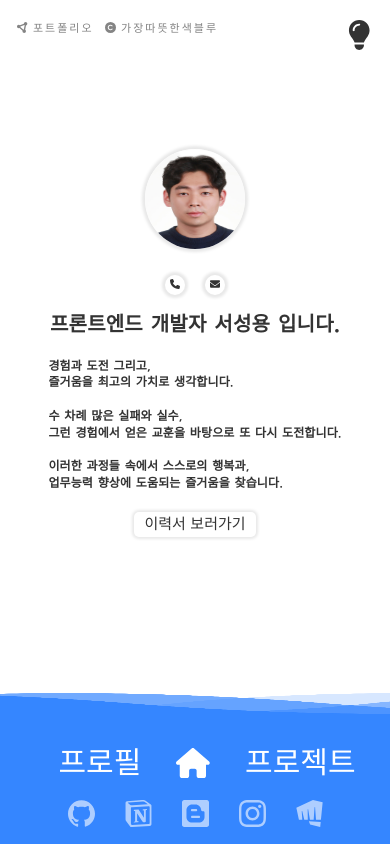
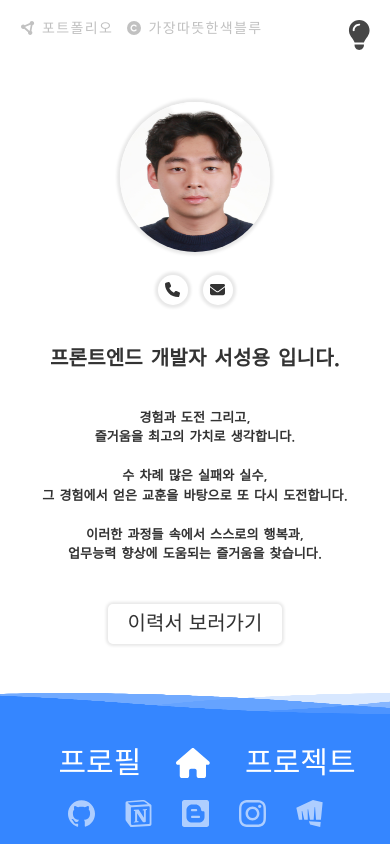
Before and after one commit to rkekqmf/OP.GG, a Next.js app: page /profile in a window 390 px wide. Built offline with nearby package versions, Linux system fonts and the light colour scheme.

Commit message:
mod : profile 반응형

```diff
--- a/components/home/animation.js
+++ b/components/home/animation.js
@@ -2,7 +2,9 @@ import Lottie from "react-lottie-player";
 import lottieJson from "/public/animation.json";
 
 const Animation = () => {
-  return <Lottie loop animationData={lottieJson} play style={{ width: "50vw", height: "50vh" }} />;
+  return (
+    <Lottie loop animationData={lottieJson} play style={{ width: "32rem", height: "32rem" }} />
+  );
 };
 
 export default Animation;
--- a/components/layout/footer.js
+++ b/components/layout/footer.js
@@ -94,15 +94,15 @@ const Contact = styled(Menu)`
 
 const Info = styled.ul`
   position: fixed;
-  top: 2em;
+  top: 1.5em;
   left: 1.5em;
   display: flex;
   column-gap: 1em;
-  font-size: 1.1rem;
+  font-size: 1.4rem;
   font-weight: 100;
   color: ${({ theme }) => theme.fontColor};
-  letter-spacing: 0.2rem;
-  opacity: 0.6;
+  letter-spacing: 0.1em;
+  opacity: 0.3;
   z-index: 2;
   span {
     margin-left: 0.5em;
--- /dev/null
+++ b/data/profileData.js
@@ -0,0 +1,3 @@
+export const comment1 = "프론트엔드 개발자 서성용 입니다.";
+export const comment2 =
+  "경험과 도전 그리고,\n즐거움을 최고의 가치로 생각합니다.\n\n수 차례 많은 실패와 실수,\n그 경험에서 얻은 교훈을 바탕으로 또 다시 도전합니다.\n\n이러한 과정들 속에서 스스로의 행복과,\n업무능력 향상에 도움되는 즐거움을 찾습니다.";
--- a/pages/layout.js
+++ b/pages/layout.js
@@ -23,6 +23,7 @@ const Icon = styled.i`
   right: 2em;
   svg {
     font-size: 3rem;
+    opacity: 0.9;
     filter: drop-shadow(0 0 0.5rem #fff) drop-shadow(0 0 1rem #fff) drop-shadow(0 0 1.5rem #fff);
     &:hover {
       cursor: pointer;
--- a/pages/profile.js
+++ b/pages/profile.js
@@ -1,24 +1,19 @@
-import axios from "axios";
 import Image from "next/image";
-import styled from "styled-components";
-import { Container } from "../styles/commonStyle";
+import { Container, Contact, ImageBox, Content, Title, Comment } from "../styles/profileStyle";
+import { comment1, comment2 } from "../data/profileData";
 import { FontAwesomeIcon } from "@fortawesome/react-fontawesome";
 import { faEnvelope, faPhone } from "@fortawesome/free-solid-svg-icons";
 
 const Profile = ({ container }) => {
-  const { bold, color, children } = container;
-  const containerStyle = { bold, color };
-  const comment1 = "프론트엔드 개발자 서성용 입니다.";
-  const comment2 =
-    "경험과 도전 그리고,\n즐거움을 최고의 가치로 생각합니다.\n\n수 차례 많은 실패와 실수,\n그런 경험에서 얻은 교훈을 바탕으로 또 다시 도전합니다.\n\n이러한 과정들 속에서 스스로의 행복과,\n업무능력 향상에 도움되는 즐거움을 찾습니다.";
-
+  //   const { bold, color, children } = container;
+  //   const containerStyle = { bold, color };
+  // <S.Container {...containerStyle}>
+  //     {children}
   return (
-    // <S.Container {...containerStyle}>
-    //   {children}
     <Container>
       <Contact>
         <ImageBox>
-          <Image src="/증명사진.jpg" layout="fill" objectFit="fill" alt="프로필사진" />
+          <Image src="/증명사진.jpg" layout="fill" objectFit="fill" alt="프로필 사진" />
         </ImageBox>
         <a href="tel:+821063367941" target="_blank" rel="noreferrer">
           <FontAwesomeIcon icon={faPhone} />
@@ -28,8 +23,8 @@ const Profile = ({ container }) => {
         </a>
       </Contact>
       <Content>
-        <Comment1>{comment1}</Comment1>
-        <Comment2>{comment2}</Comment2>
+        <Title>{comment1}</Title>
+        <Comment>{comment2}</Comment>
         <a
           href="https://rkekqmf.notion.site/896b6c5d619949f4a430931addbe3dd1"
           target="_blank"
@@ -41,137 +36,10 @@ const Profile = ({ container }) => {
     </Container>
   );
 };
-/* Extra small devices (phones, 600px and down) */
-// @media only screen and (max-width: 600px) {...}
 
-// /* Small devices (portrait tablets and large phones, 600px and up)
-// */
-// @media only screen and (min-width: 600px) {...}
-
-// /* Medium devices (landscape tablets, 768px and up) */
-// @media only screen and (min-width: 768px) {...}
-
-// /* Large devices (laptops/desktops, 992px and up) */
-// @media only screen and (min-width: 992px) {...}
-
-// /* Extra large devices (large laptops and desktops, 1200px and up) */
-// @media only screen and (min-width: 1200px) {...}
-
-Profile.defaultProps = {
-  container: { bold: true, color: "red", children: "zz" },
-};
-
-const ImageBox = styled.div`
-  position: relative;
-  margin-bottom: 3rem;
-  border-radius: 50rem;
-  overflow: hidden;
-  box-shadow: 0 0 3px 3px ${({ theme }) => theme.shadowColor};
-  @media only screen and (max-width: 600px) {
-    width: 10rem;
-    height: 10rem;
-  }
-  @media only screen and (min-width: 600px) {
-    width: 15rem;
-    height: 15rem;
-  }
-  @media only screen and (min-width: 768px) {
-    width: 20rem;
-    height: 20rem;
-  }
-  @media only screen and (min-width: 992px) {
-    width: 25rem;
-    height: 25rem;
-  }
-  @media only screen and (min-width: 1200px) {
-  }
-`;
-
-const Contact = styled.div`
-  text-align: center;
-  margin-bottom: 2rem;
-  a {
-    margin: 0 1rem;
-    border-radius: 50%;
-    width: fit-content;
-    box-shadow: 0 0 3px 3px ${({ theme }) => theme.shadowColor};
-    @media only screen and (max-width: 600px) {
-      font-size: 1rem;
-      padding: 0.5rem 0.5rem;
-    }
-    @media only screen and (min-width: 600px) {
-      font-size: 1.5rem;
-      padding: 0.7rem 0.7rem;
-    }
-    @media only screen and (min-width: 768px) {
-      font-size: 2rem;
-      padding: 0.9rem 0.9rem;
-    }
-    @media only screen and (min-width: 992px) {
-      font-size: 2.5rem;
-      padding: 1.1rem 1.1rem;
-    }
-    @media only screen and (min-width: 1200px) {
-    }
-  }
-`;
-
-const Content = styled.div`
-  display: flex;
-  flex-direction: column;
-  row-gap: 2rem;
-  a {
-    font-size: 2rem;
-    padding: 10px 20px;
-    border-radius: 5px;
-    width: fit-content;
-    box-shadow: 0 0 3px 2px ${({ theme }) => theme.shadowColor};
-    @media only screen and (max-width: 600px) {
-      font-size: 1.5rem;
-      padding: 5px 10px;
-    }
-  }
-  @media only screen and (max-width: 600px) {
-    align-items: center;
-  }
-  @media only screen and (min-width: 600px) {
-    align-items: center;
-  }
-  @media only screen and (min-width: 992px) {
-    align-items: flex-start;
-  }
-`;
-
-const Comment1 = styled.p`
-  font-family: Nanum Gothic, sans-serif;
-  font-weight: 800;
-  letter-spacing: 0.01em;
-  word-spacing: 0.1em;
-  line-height: 1.4em;
-  @media only screen and (max-width: 600px) {
-    font-size: 2rem;
-  }
-  @media only screen and (min-width: 600px) {
-    font-size: 3rem;
-  }
-  @media only screen and (min-width: 992px) {
-    font-size: 4rem;
-  }
-`;
-const Comment2 = styled(Comment1)`
-  font-weight: 600;
-  font-size: 1.3em;
-  white-space: pre-wrap;
-  @media only screen and (max-width: 600px) {
-    font-size: 1.2rem;
-  }
-  @media only screen and (min-width: 600px) {
-    font-size: 1.7rem;
-  }
-  @media only screen and (min-width: 992px) {
-    font-size: 2.2rem;
-  }
-`;
+// Profile.defaultProps = {
+//   container: { bold: true, color: "red", children: "zz" },
+// };
 
 export default Profile;
 
--- a/styles/commonStyle.js
+++ b/styles/commonStyle.js
@@ -15,31 +15,3 @@ const zz = styled.div`
 const xx = styled.input.attrs({ type: "checkbox" })``;
 // style objects
 const Ez = styled.div((props) => ({ display: "zz", color: "zz", borderRadius: "zz" }));
-
-export const Container = styled.main`
-  display: ${({ display }) => display};
-  flex-direction: ${({ flexDirection }) => flexDirection};
-  justify-content: ${({ justifyContent }) => justifyContent};
-  align-items: ${({ alignItems }) => alignItems};
-  column-gap: ${({ columnGap }) => columnGap};
-  /* transition: ${({ transition }) => transition}; */
-  color: ${({ color }) => color};
-  margin-top: 4rem;
-  @media only screen and (min-width: 992px) {
-    flex-direction: ${({ media }) => media.flexDirection};
-    row-gap: ${({ media }) => media.rowGap};
-  }
-`;
-
-Container.defaultProps = {
-  display: "flex",
-  flexDirection: "column",
-  justifyContent: "center",
-  alignItems: "center",
-  columnGap: "10rem",
-  transition: "0.5s",
-  media: {
-    flexDirection: "row",
-    rowGap: "2rem",
-  },
-};
--- a/styles/globalStyle.js
+++ b/styles/globalStyle.js
@@ -19,6 +19,7 @@ html {
   min-width: 98vw;
   min-height: 100vh;
   color: ${({ theme }) => theme.fontColor};
+  transition: 0.2s
   }
 
 a {
--- /dev/null
+++ b/styles/profileStyle.js
@@ -0,0 +1,107 @@
+import styled, { css } from "styled-components";
+
+export const Container = styled.main`
+  display: ${({ display }) => display};
+  flex-direction: ${({ flexDirection }) => flexDirection};
+  justify-content: ${({ justifyContent }) => justifyContent};
+  align-items: ${({ alignItems }) => alignItems};
+  column-gap: ${({ columnGap }) => columnGap};
+  color: ${({ color }) => color};
+  ${({ theme }) => theme.xl`
+    flex-direction: ${({ media }) => media.flexDirection};
+    row-gap: ${({ media }) => media.rowGap};
+  `}
+`;
+
+Container.defaultProps = {
+  display: "flex",
+  flexDirection: "column",
+  justifyContent: "center",
+  alignItems: "center",
+  columnGap: "10em",
+  media: {
+    flexDirection: "row",
+    rowGap: "2em",
+  },
+};
+
+export const Contact = styled.div`
+  text-align: center;
+  margin-bottom: 5em;
+  ${({ theme }) => theme.xl`
+    margin-bottom: 0;
+  `}
+
+  a {
+    margin: 0 0.5em;
+    padding: 0.5em;
+    border-radius: 50%;
+    box-shadow: 0 0 3px 3px ${({ theme }) => theme.shadowColor};
+    width: fit-content;
+    font-size: 1.5rem;
+    ${({ theme }) => theme.xl`
+    font-size: 3rem;
+  `}
+  }
+`;
+
+export const ImageBox = styled.div`
+  position: relative;
+  margin-top: 10em;
+  margin-bottom: 3em;
+  border-radius: 50%;
+  box-shadow: 0 0 3px 3px ${({ theme }) => theme.shadowColor};
+  width: 15rem;
+  height: 15rem;
+  overflow: hidden;
+  ${({ theme }) => theme.xl`
+    margin-top: 0;
+    margin-bottom: 5em;
+    width: 30rem;
+    height: 30rem;
+  `}
+`;
+
+export const Content = styled.div`
+  display: flex;
+  flex-direction: column;
+  align-items: center;
+  row-gap: 4em;
+  ${({ theme }) => theme.xl`
+    align-items: flex-start;
+  `}
+
+  a {
+    padding: 0.5em 1em;
+    border-radius: 5px;
+    box-shadow: 0 0 3px 2px ${({ theme }) => theme.shadowColor};
+    width: fit-content;
+    font-size: 2rem;
+    ${({ theme }) => theme.xl`
+    font-size: 2.2rem;
+  `}
+  }
+`;
+
+export const Title = styled.p`
+  font-family: Nanum Gothic, sans-serif;
+  font-size: 2rem;
+  font-weight: 800;
+  word-spacing: 0.1em;
+  letter-spacing: 0.01em;
+  white-space: pre-line;
+  ${({ theme }) => theme.xl`
+    font-size: 4.5rem;
+  `}
+`;
+
+export const Comment = styled(Title)`
+  font-size: 1.3rem;
+  font-weight: 600;
+  line-height: 1.5em;
+  text-align: center;
+  ${({ theme }) => theme.xl`
+    font-size: 2.2rem;
+    text-align: start;
+  `}
+`;
```
Also changed, not shown: styles/indexStyle.js (+9 -3 lines).
